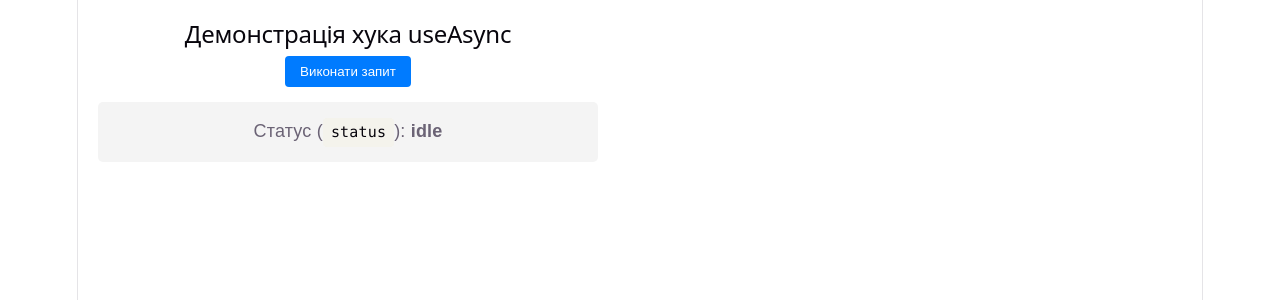
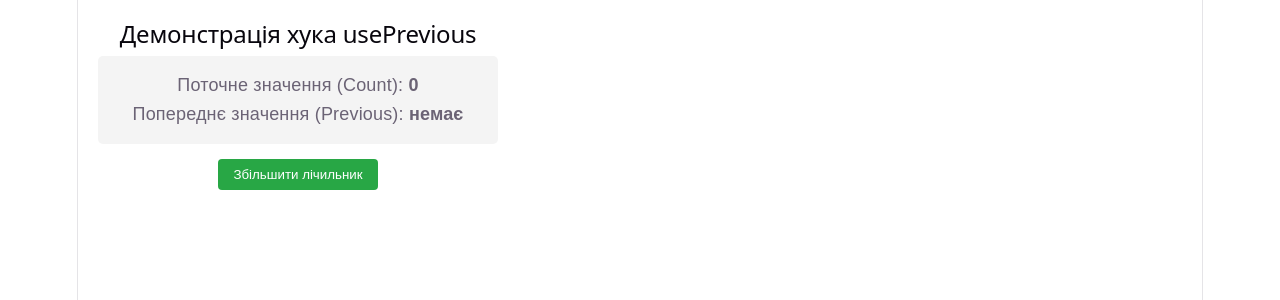
Before and after one commit to Madamada2026/Laborana-robota-WEB-Programming, a React (Vite) app: page / in a window 1280 px wide. Shown: the top 300 px of the page. Built offline with nearby package versions, Linux system fonts and the light colour scheme.

Commit message:
task 3. Laboratorna robota 8

```diff
--- a/src/App.jsx
+++ b/src/App.jsx
@@ -1,10 +1,10 @@
 import React from 'react';
-import AsyncComponent from './AsyncComponent';
+import PreviousComponent from './PreviousComponent';
 
 function App() {
   return (
     <div>
-      <AsyncComponent />
+      <PreviousComponent />
     </div>
   );
 }
--- /dev/null
+++ b/src/PreviousComponent.jsx
@@ -0,0 +1,27 @@
+import React, { useState } from 'react';
+import { usePrevious } from './hooks/usePrevious';
+
+const PreviousComponent = () => {
+  const [count, setCount] = useState(0);
+  const previousCount = usePrevious(count);
+
+  return (
+    <div style={{ padding: '20px', fontFamily: 'Arial, sans-serif', maxWidth: '400px' }}>
+      <h2>Демонстрація хука usePrevious</h2>
+
+      <div style={{ padding: '15px', background: '#f4f4f4', borderRadius: '5px', marginBottom: '15px', lineHeight: '1.6' }}>
+        <p>Поточне значення (Count): <strong>{count}</strong></p>
+        <p>Попереднє значення (Previous): <strong>{previousCount !== undefined ? previousCount : 'немає'}</strong></p>
+      </div>
+
+      <button
+        onClick={() => setCount(count + 1)}
+        style={{ padding: '8px 15px', background: '#28a745', color: '#fff', border: 'none', borderRadius: '4px', cursor: 'pointer' }}
+      >
+        Збільшити лічильник
+      </button>
+    </div>
+  );
+};
+
+export default PreviousComponent;
--- /dev/null
+++ b/src/hooks/usePrevious.js
@@ -0,0 +1,11 @@
+import { useRef, useEffect } from 'react';
+
+export const usePrevious = (value) => {
+  const ref = useRef();
+
+  useEffect(() => {
+    ref.current = value;
+  }, [value]);
+
+  return ref.current;
+};
```
